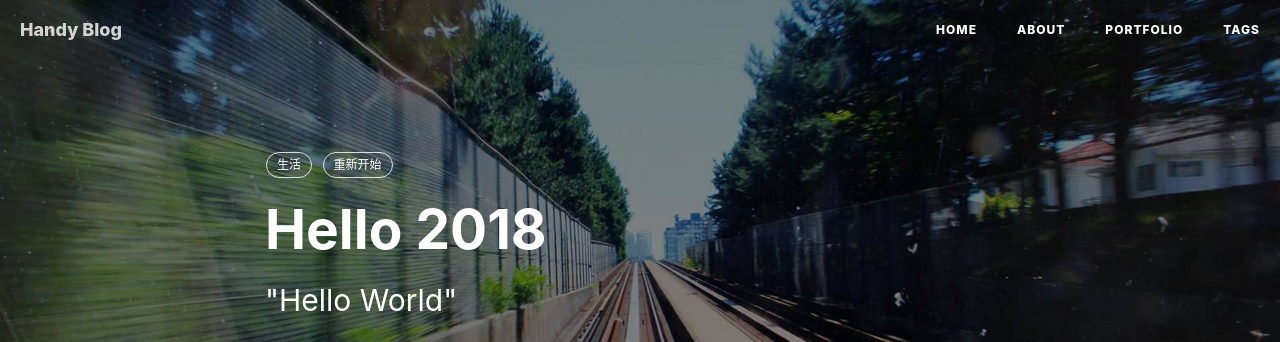
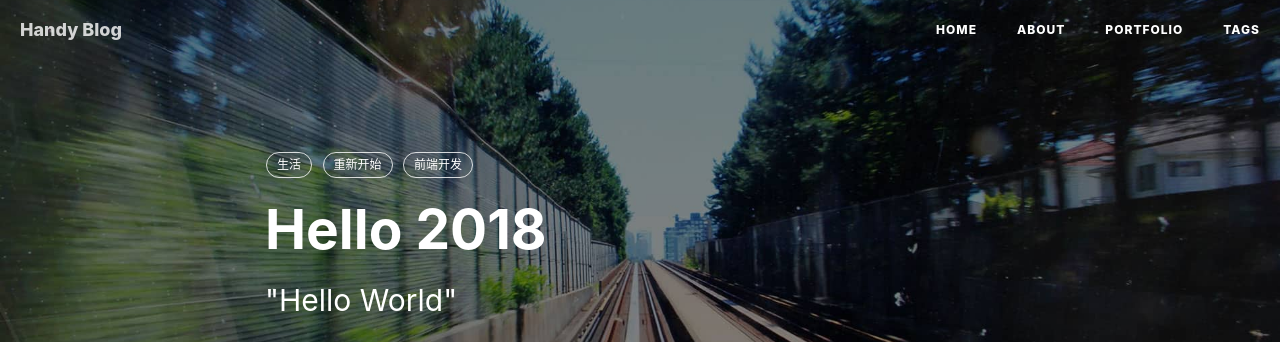
Before and after one commit to handyzhang/handyzhang.github.io, a Jekyll site: the page built from _posts/2018-02-18-hello-world.markdown, in a window 1280 px wide. Shown: the top 342 px of the page. Built offline with Jekyll 4.4.1, drawn with Linux system fonts in a browser that asks for light colours; nearby versions of some CDN libraries; comment, search, counter and statistics services are not loaded.

Commit message:
...hello world

```diff
--- a/_posts/2018-02-18-hello-world.markdown
+++ b/_posts/2018-02-18-hello-world.markdown
@@ -9,6 +9,7 @@ catalog: true
 tags:
     - 生活
     - 重新开始
+    - 前端开发
 ---
 
 > “Yeah It's on. ”
```
